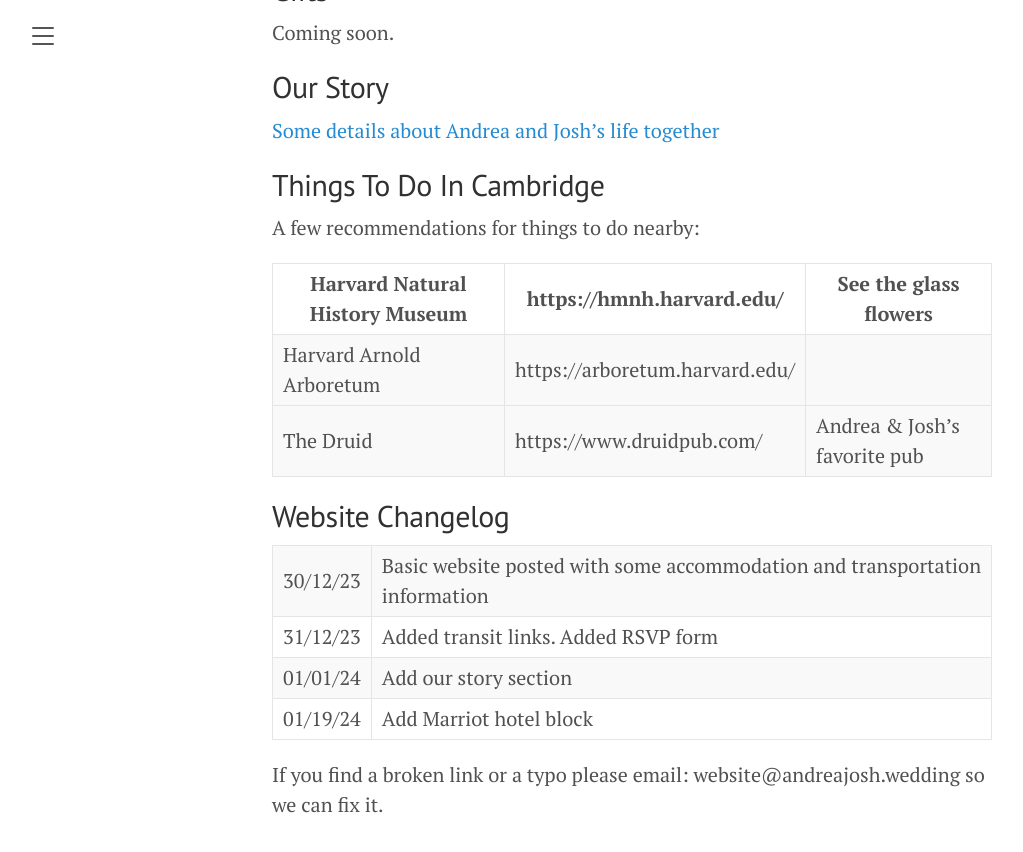
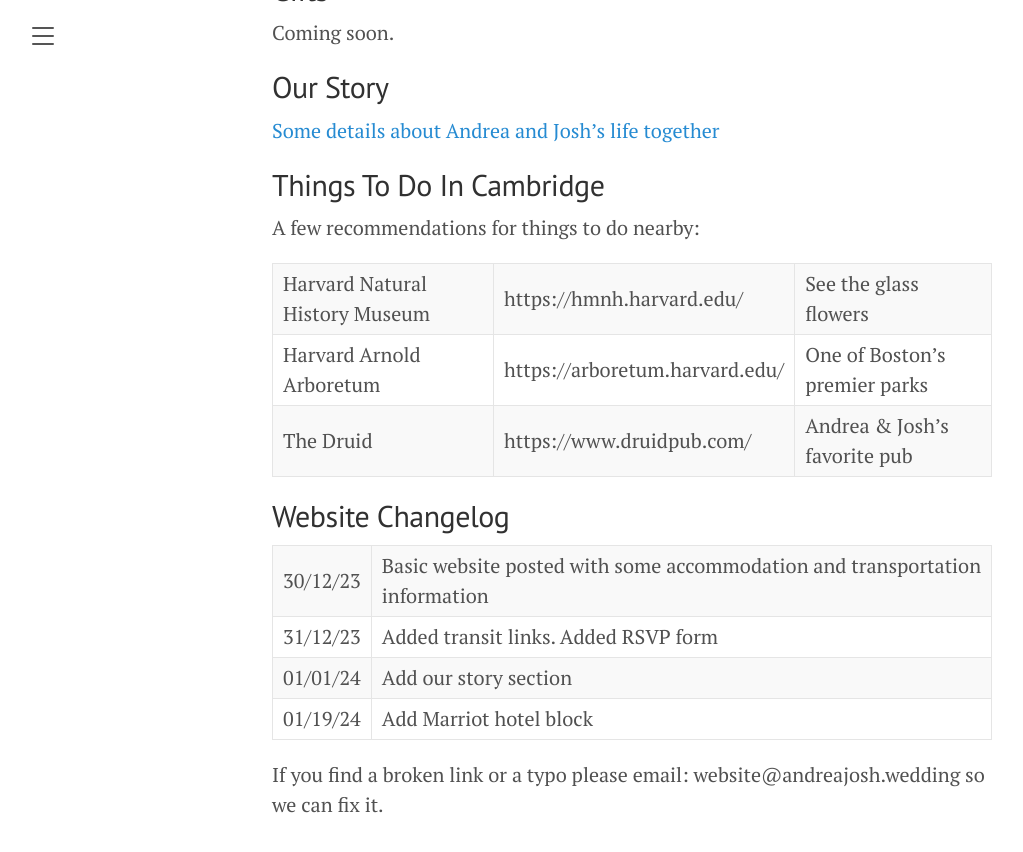
Before and after one commit to JoshBradshaw/andreajosh.github.io, a Jekyll site: the page built from _posts/2023-12-30-overview.md, in a window 1280 px wide and 900 px high, scrolled down 2516 px. Shown: the top 852 px of the window, without its empty margins (8-1031 px from the left). Built offline with Jekyll 4.4.1, drawn with Linux system fonts in a browser that asks for light colours.

Commit message:
Update 2023-12-30-overview.md

```diff
--- a/_posts/2023-12-30-overview.md
+++ b/_posts/2023-12-30-overview.md
@@ -67,9 +67,7 @@ Coming soon.
 A few recommendations for things to do nearby:
 
 Harvard Natural History Museum | https://hmnh.harvard.edu/ | See the glass flowers
-|------------------------------|--------------------------------------|-------|
-Harvard Arnold Arboretum       | https://arboretum.harvard.edu/       |
-|------------------------------|--------------------------------------|
+Harvard Arnold Arboretum       | https://arboretum.harvard.edu/       | One of Boston's premier parks
 The Druid                      | https://www.druidpub.com/            | Andrea & Josh's favorite pub
 
 
```
